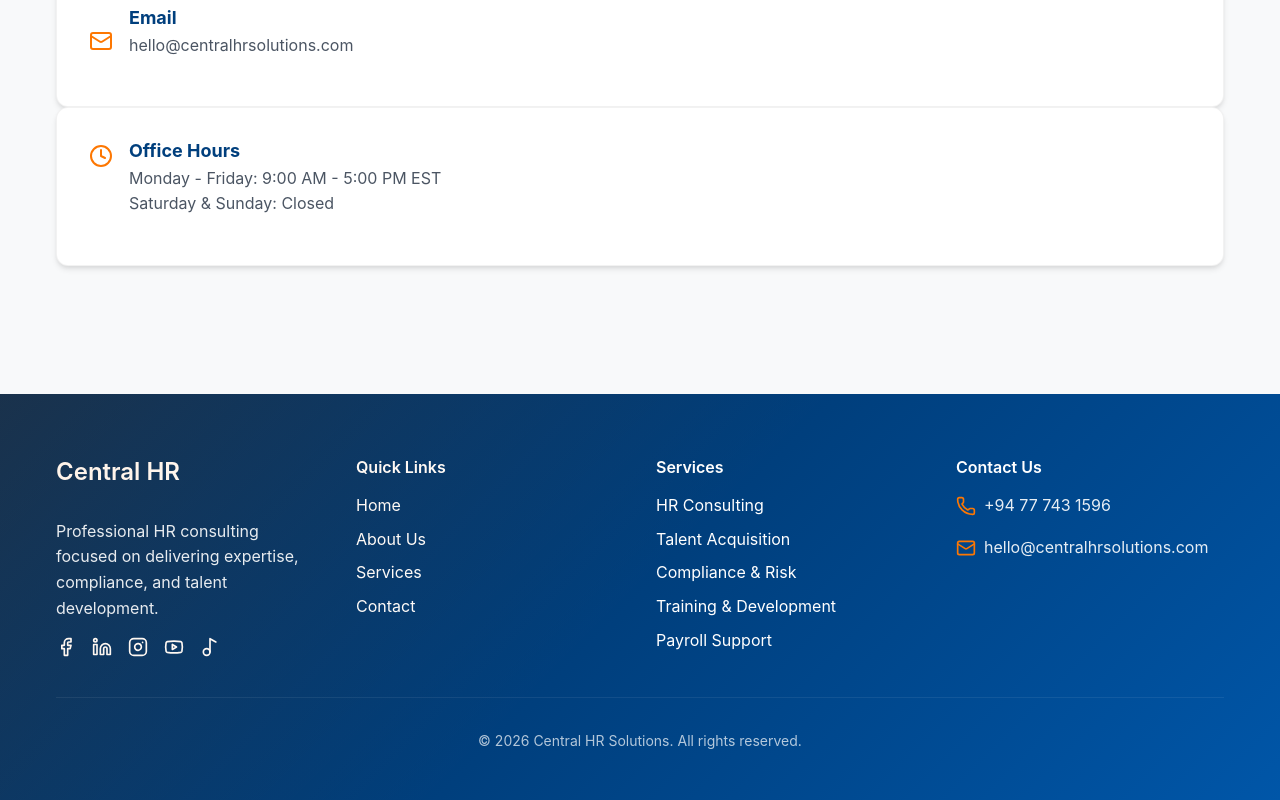
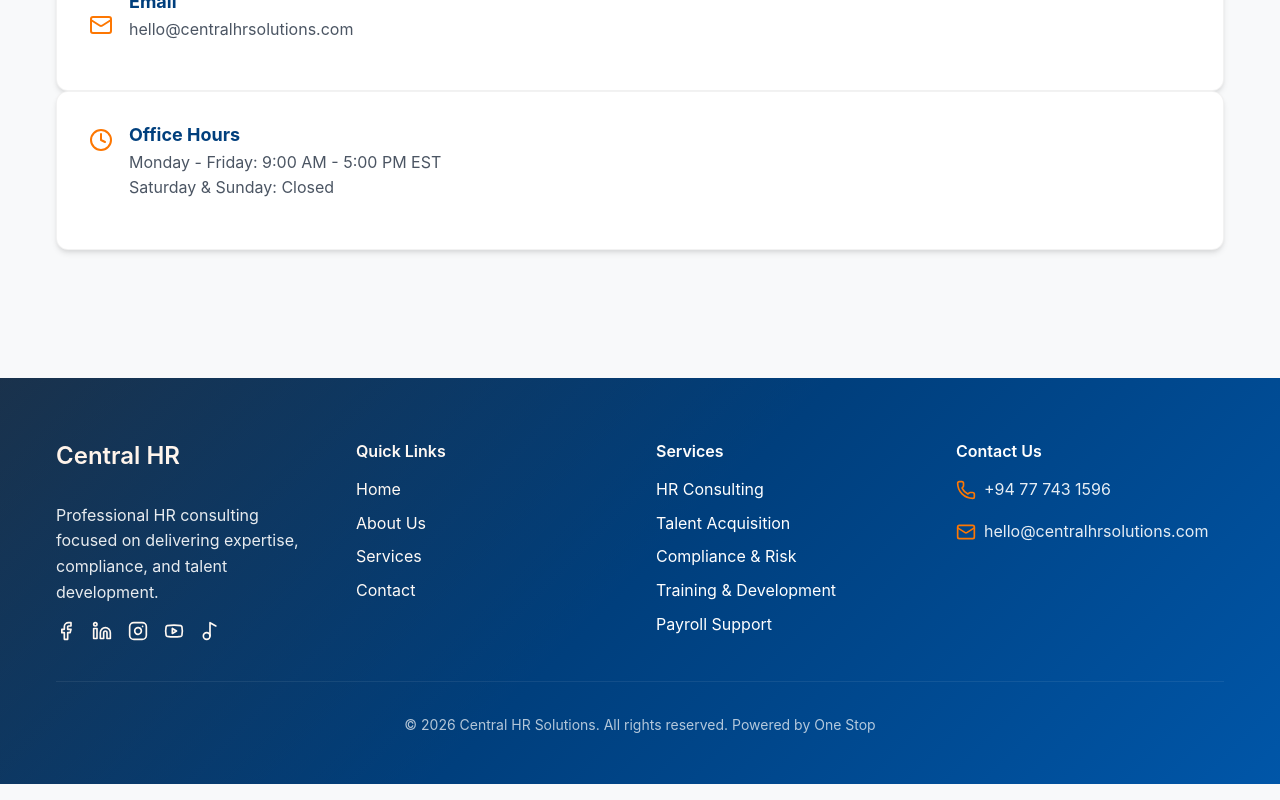
Before and after one commit to kevin-denny/CentralHR, a Next.js app: page /contact in a window 1280 px wide. Shown: the part 768-1568 px from the top of the page. Built offline with nearby package versions, Linux system fonts and the light colour scheme.

Commit message:
no message

```diff
--- a/app/contact/page.js
+++ b/app/contact/page.js
@@ -36,7 +36,9 @@ export default function Contact() {
                                 <Phone size={24} className="text-accent mr-4 flex-shrink-0" />
                                 <div>
                                     <h3 className="font-bold text-lg mb-1">Phone</h3>
-                                    <p className="text-gray-600">+94 77 743 1596</p>
+                                    <a href="tel:+94777431596" className="text-gray-600 hover:underline">
+                                        +94 77 743 1596
+                                    </a>
                                 </div>
                             </Card>
 
--- a/components/Footer.jsx
+++ b/components/Footer.jsx
@@ -55,7 +55,7 @@ const Footer = () => {
                         <ul className="space-y-4">
                             <li className="flex items-center">
                                 <Phone size={20} className="mr-2 text-accent" />
-                                <span className="" style={{ opacity: 0.9 }}>+94 77 743 1596</span>
+                                <a href="tel:+94777431596" style={{ opacity: 0.9 }}>+94 77 743 1596</a>
                             </li>
                             <li className="flex items-center">
                                 <Mail size={20} className="mr-2 text-accent" />
@@ -65,8 +65,21 @@ const Footer = () => {
                     </div>
                 </div>
 
-                <div className="border-t pt-8 text-center text-sm" style={{ borderColor: 'rgba(255,255,255,0.1)', opacity: 0.7 }}>
-                    <p>&copy; {currentYear} Central HR Solutions. All rights reserved.</p>
+                <div
+                    className="border-t pt-8 text-center text-sm"
+                    style={{ borderColor: 'rgba(255,255,255,0.1)', opacity: 0.7 }}
+                >
+                    <p>
+                        &copy; {currentYear} Central HR Solutions. All rights reserved. Powered by{' '}
+                        <a
+                            href="https://www.onestopprojects.com/"
+                            target="_blank"
+                            rel="noopener noreferrer"
+                        // className="underline hover:text-white"
+                        >
+                            One Stop
+                        </a>
+                    </p>
                 </div>
             </div>
         </footer>
```
